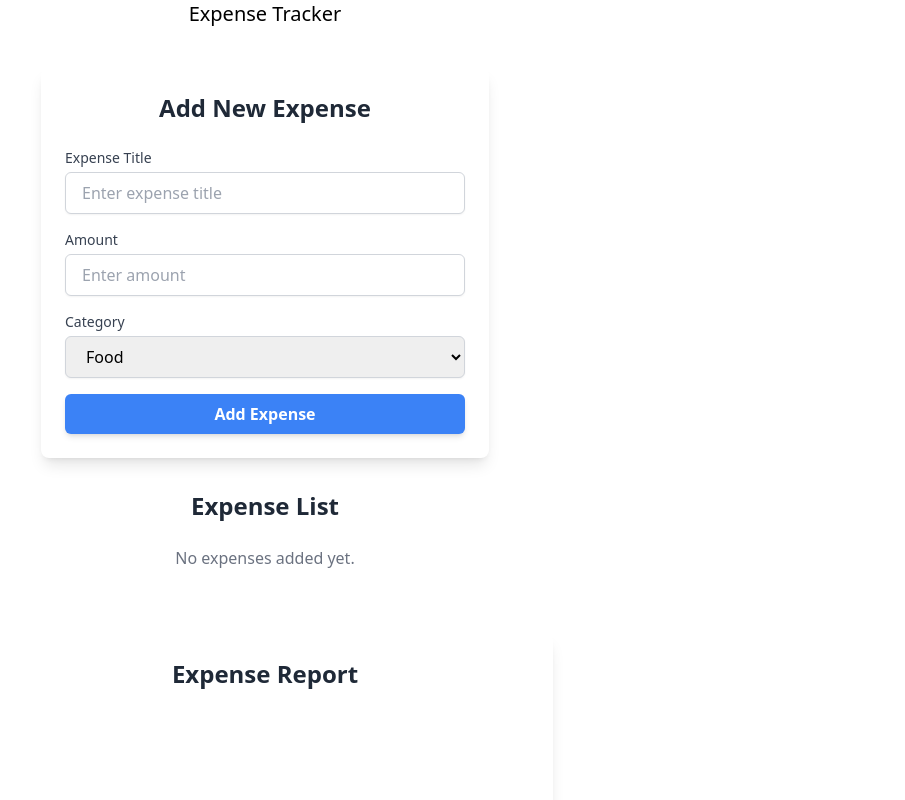
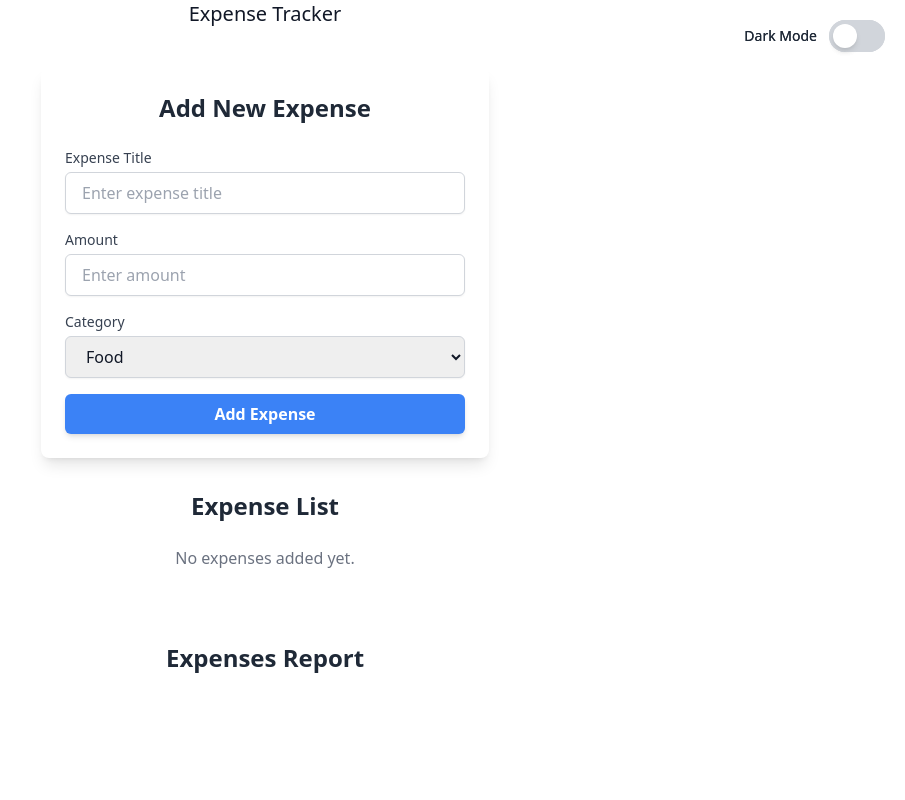
Before and after one commit to bawakalyan/Expense-Tracker, a React (Vite) app: page / in a window 1280 px wide. Shown: the top 800 px of the page, without its empty margins (375-1280 px from the left). Built offline with nearby package versions, Linux system fonts and the light colour scheme.

Commit message:
Added dark light mode

```diff
--- a/src/App.jsx
+++ b/src/App.jsx
@@ -2,11 +2,13 @@ import React from 'react';
 import { BrowserRouter as Router, Routes, Route } from 'react-router-dom';
 import { ExpenseProvider } from './context/ExpenseContext';
 import Home from './pages/Home';
+import DarkModeToggle from './components/DarkModeToggle'; // Import the toggle button
 
 const App = () => {
   return (
     <ExpenseProvider>
       <Router>
+        <DarkModeToggle /> {/* Add the toggle button */}
         <Routes>
           <Route path="/" element={<Home />} />
         </Routes>
--- /dev/null
+++ b/src/components/DarkModeToggle.jsx
@@ -0,0 +1,47 @@
+// src/components/DarkModeToggle.jsx
+import React, { useEffect, useState } from 'react';
+
+const DarkModeToggle = () => {
+  const [isDarkMode, setIsDarkMode] = useState(false);
+
+  useEffect(() => {
+    const darkModePreference = localStorage.getItem('darkMode');
+    if (darkModePreference === 'true') {
+      setIsDarkMode(true);
+      document.documentElement.classList.add('dark');
+    }
+  }, []);
+
+  const toggleDarkMode = () => {
+    setIsDarkMode(!isDarkMode);
+    if (!isDarkMode) {
+      localStorage.setItem('darkMode', 'true');
+      document.documentElement.classList.add('dark');
+    } else {
+      localStorage.setItem('darkMode', 'false');
+      document.documentElement.classList.remove('dark');
+    }
+  };
+
+  return (
+    <div className="absolute top-5 right-5 flex items-center">
+      <span className={`text-sm font-medium ${isDarkMode ? 'text-gray-200' : 'text-gray-800'}`}>
+        {isDarkMode ? 'Light Mode' : 'Dark Mode'}
+      </span>
+      <button
+        onClick={toggleDarkMode}
+        className={`ml-3 w-14 h-8 rounded-full flex items-center p-1 transition duration-300 ${
+          isDarkMode ? 'bg-blue-100' : 'bg-gray-300'
+        }`}
+      >
+        <div
+          className={`bg-white w-6 h-6 rounded-full shadow-md transform transition-transform duration-300 ${
+            isDarkMode ? 'translate-x-6' : 'translate-x-0'
+          }`}
+        />
+      </button>
+    </div>
+  );
+};
+
+export default DarkModeToggle;
--- a/src/components/Darkmode.jsx
+++ /dev/null
@@ -1,19 +0,0 @@
-import React from "react";
-import { useState } from "react";
-
-const DarkModeToggle = () =>{
-    const [darkMode , setDarkmode] = useState(false)
-
-    const toggleDarkMode = () =>{
-        setDarkmode(!darkMode);
-        document.documentElement.classList.toggle('dark')
-    }
-
-    return (
-        <button onClick={toggleDarkMode} className="bg-gray-200 dark:bg-gray-700 text-gray-900 dark:text-gray-200 p-2 rounded-md">
-            {darkMode? 'Switch to Light Mode': 'Switch to Dark mode'}
-        </button>
-    )
-}
-
-export default DarkModeToggle
--- a/src/components/ExpenseForm.jsx
+++ b/src/components/ExpenseForm.jsx
@@ -5,7 +5,7 @@ const ExpenseForm = () => {
   const { addExpense } = useExpenses();
   const [title, setTitle] = useState('');
   const [amount, setAmount] = useState('');
-  const [category, setCategory] = useState('food'); // Default category
+  const [category, setCategory] = useState('food');
 
   const handleSubmit = (e) => {
     e.preventDefault();
@@ -21,16 +21,20 @@ const ExpenseForm = () => {
 
     setTitle('');
     setAmount('');
-    setCategory('food'); // Reset category to default
+    setCategory('food');
   };
 
   return (
-    <div className="max-w-md mx-auto mt-10 p-6 bg-white rounded-lg shadow-lg">
-      <h2 className="text-2xl font-bold text-gray-800 mb-6 text-center">Add New Expense</h2>
+    <div className="max-w-md mx-auto mt-10 p-6 bg-white dark:bg-gray-800 rounded-lg shadow-lg">
+      <h2 className="text-2xl font-bold text-gray-800 dark:text-gray-200 mb-6 text-center">
+        Add New Expense
+      </h2>
       <form onSubmit={handleSubmit} className="space-y-4">
-
         <div>
-          <label htmlFor="title" className="block text-sm font-medium text-gray-700">
+          <label
+            htmlFor="title"
+            className="block text-sm font-medium text-gray-700 dark:text-gray-300"
+          >
             Expense Title
           </label>
           <input
@@ -38,34 +42,41 @@ const ExpenseForm = () => {
             id="title"
             value={title}
             onChange={(e) => setTitle(e.target.value)}
-            className="mt-1 block w-full px-4 py-2 border border-gray-300 rounded-md shadow-sm focus:ring-blue-500 focus:border-blue-500"
+            className="mt-1 block w-full px-4 py-2 border border-gray-300 dark:border-gray-600 rounded-md shadow-sm dark:bg-gray-700 dark:text-gray-300 focus:ring-blue-500 focus:border-blue-500"
             placeholder="Enter expense title"
             required
           />
         </div>
         <div>
-          <label htmlFor="amount" className="block text-sm font-medium text-gray-700">
+          <label
+            htmlFor="amount"
+            className="block text-sm font-medium text-gray-700 dark:text-gray-300"
+          >
             Amount
           </label>
           <input
-            type="number"
+            type="Number"
             id="amount"
+            autoComplete='off'
             value={amount}
             onChange={(e) => setAmount(e.target.value)}
-            className="mt-1 block w-full px-4 py-2 border border-gray-300 rounded-md shadow-sm focus:ring-blue-500 focus:border-blue-500"
+            className="mt-1 block w-full px-4 py-2 border border-gray-300 dark:border-gray-600 rounded-md shadow-sm dark:bg-gray-700 dark:text-gray-300 focus:ring-blue-500 focus:border-blue-500"
             placeholder="Enter amount"
             required
           />
         </div>
         <div>
-          <label htmlFor="category" className="block text-sm font-medium text-gray-700">
+          <label
+            htmlFor="category"
+            className="block text-sm font-medium text-gray-700 dark:text-gray-300"
+          >
             Category
           </label>
           <select
             id="category"
             value={category}
             onChange={(e) => setCategory(e.target.value)}
-            className="mt-1 block w-full px-4 py-2 border border-gray-300 rounded-md shadow-sm focus:ring-blue-500 focus:border-blue-500"
+            className="mt-1 block w-full px-4 py-2 border border-gray-300 dark:border-gray-600 rounded-md shadow-sm dark:bg-gray-700 dark:text-gray-300 focus:ring-blue-500 focus:border-blue-500"
             required
           >
             <option value="food">Food</option>
@@ -80,7 +91,7 @@ const ExpenseForm = () => {
         <div>
           <button
             type="submit"
-            className="w-full py-2 px-4 bg-blue-500 hover:bg-blue-600 text-white font-bold rounded-md shadow-md focus:outline-none focus:ring-2 focus:ring-blue-500 focus:ring-opacity-50"
+            className="w-full py-2 px-4 bg-blue-500 hover:bg-blue-600 dark:bg-blue-700 dark:hover:bg-blue-800 text-white font-bold rounded-md shadow-md focus:outline-none focus:ring-2 focus:ring-blue-500 focus:ring-opacity-50"
           >
             Add Expense
           </button>
--- a/src/components/ExpenseList.jsx
+++ b/src/components/ExpenseList.jsx
@@ -1,3 +1,4 @@
+// src/components/ExpenseList.jsx
 import React from 'react';
 import { useExpenses } from '../context/ExpenseContext';
 
@@ -6,18 +7,18 @@ const ExpenseList = () => {
 
   return (
     <div className="container mx-auto px-4 py-8">
-      <h2 className="text-2xl font-bold text-gray-800 mb-6 text-center">Expense List</h2>
+      <h2 className="text-2xl font-bold text-gray-800 dark:text-white mb-6 text-center">Expense List</h2>
       {expenses.length === 0 ? (
-        <p className="text-center text-gray-500">No expenses added yet.</p>
+        <p className="text-center text-gray-500 dark:text-gray-300">No expenses added yet.</p>
       ) : (
         <div className="grid gap-6 md:grid-cols-2 lg:grid-cols-3">
           {expenses.map((expense) => (
             <div
               key={expense.id}
-              className="bg-white p-4 rounded-lg shadow-md hover:shadow-lg transition-shadow"
+              className="bg-white dark:bg-gray-800 p-4 rounded-lg shadow-md hover:shadow-lg transition-shadow"
             >
               <div className="flex justify-between items-center mb-2">
-                <h3 className="text-lg font-semibold text-gray-700">{expense.title}</h3>
+                <h3 className="text-lg font-semibold text-gray-700 dark:text-gray-300">{expense.title}</h3>
                 <button
                   onClick={() => removeExpense(expense.id)}
                   className="text-red-500 hover:text-red-700 transition-colors"
@@ -25,7 +26,7 @@ const ExpenseList = () => {
                   ✖
                 </button>
               </div>
-              <div className="text-gray-800 mb-4">
+              <div className="text-gray-800 dark:text-gray-300 mb-4">
                 <span className="text-xl font-bold">${expense.amount.toFixed(2)}</span>
               </div>
               <div className="inline-flex items-center px-3 py-1 rounded-full bg-blue-100 text-blue-600 text-sm font-medium">
--- a/src/components/ReportChart.jsx
+++ b/src/components/ReportChart.jsx
@@ -1,3 +1,4 @@
+// src/components/ReportChart.jsx
 import React from 'react';
 import { Pie } from 'react-chartjs-2';
 import { Chart as ChartJS, Title, Tooltip, Legend, ArcElement } from 'chart.js';
@@ -31,27 +32,14 @@ const ReportChart = () => {
           'rgba(153, 102, 255, 0.5)',
           'rgba(255, 159, 64, 0.5)',
         ],
-        borderColor: [
-          'rgba(255, 99, 132, 1)',
-          'rgba(54, 162, 235, 1)',
-          'rgba(255, 206, 86, 1)',
-          'rgba(75, 192, 192, 1)',
-          'rgba(153, 102, 255, 1)',
-          'rgba(255, 159, 64, 1)',
-        ],
-        borderWidth: 1,
       },
     ],
   };
 
   return (
-    <div className="container mx-auto px-4 py-8">
-      <div className="max-w-xl mx-auto bg-white shadow-lg rounded-lg p-6">
-        <h2 className="text-2xl font-bold text-center mb-6 text-gray-800">Expense Report</h2>
-        <div className="flex justify-center items-center">
-          <Pie data={data} />
-        </div>
-      </div>
+    <div className="my-10 mx-auto w-full max-w-lg">
+      <h2 className="text-2xl font-bold text-gray-800 dark:text-white mb-6 text-center">Expenses Report</h2>
+      <Pie data={data} />
     </div>
   );
 };
--- a/src/index.css
+++ b/src/index.css
@@ -1,3 +1,9 @@
 @tailwind base;
 @tailwind components;
 @tailwind utilities;
+
+
+body {
+    @apply bg-white dark:bg-gray-900;
+    @apply text-gray-900 dark:text-white;
+  }
--- a/src/pages/Home.jsx
+++ b/src/pages/Home.jsx
@@ -1,18 +1,20 @@
+// src/pages/Home.jsx
 import React from 'react';
 import ExpenseForm from '../components/ExpenseForm';
 import ExpenseList from '../components/ExpenseList';
 import ReportChart from '../components/ReportChart';
+import DarkModeToggle from '../components/DarkModeToggle';
 
 const Home = () => {
-    console.log("Reached Home")
   return (
-        <div>
+    <div className="min-h-screen bg-white dark:bg-gray-900 text-gray-900 dark:text-white">
+      <DarkModeToggle />
       <h1 className='font-medium text-center text-xl'>Expense Tracker</h1>
       <ExpenseForm />
       <ExpenseList />
       <ReportChart />
     </div>
-    )
-}
+  );
+};
 
 export default Home;
--- a/tailwind.config.js
+++ b/tailwind.config.js
@@ -2,8 +2,9 @@
 export default {
   content: [
     './index.html',
-    './src/**/*.{js,ts,jsx,tsx}'
+    './src/**/*.{js,ts,jsx,tsx}',
   ],
+  darkMode: 'class', // Enable dark mode using class strategy
   theme: {
     extend: {},
   },
```
Lines whose indentation alone changed are shown as unchanged.
